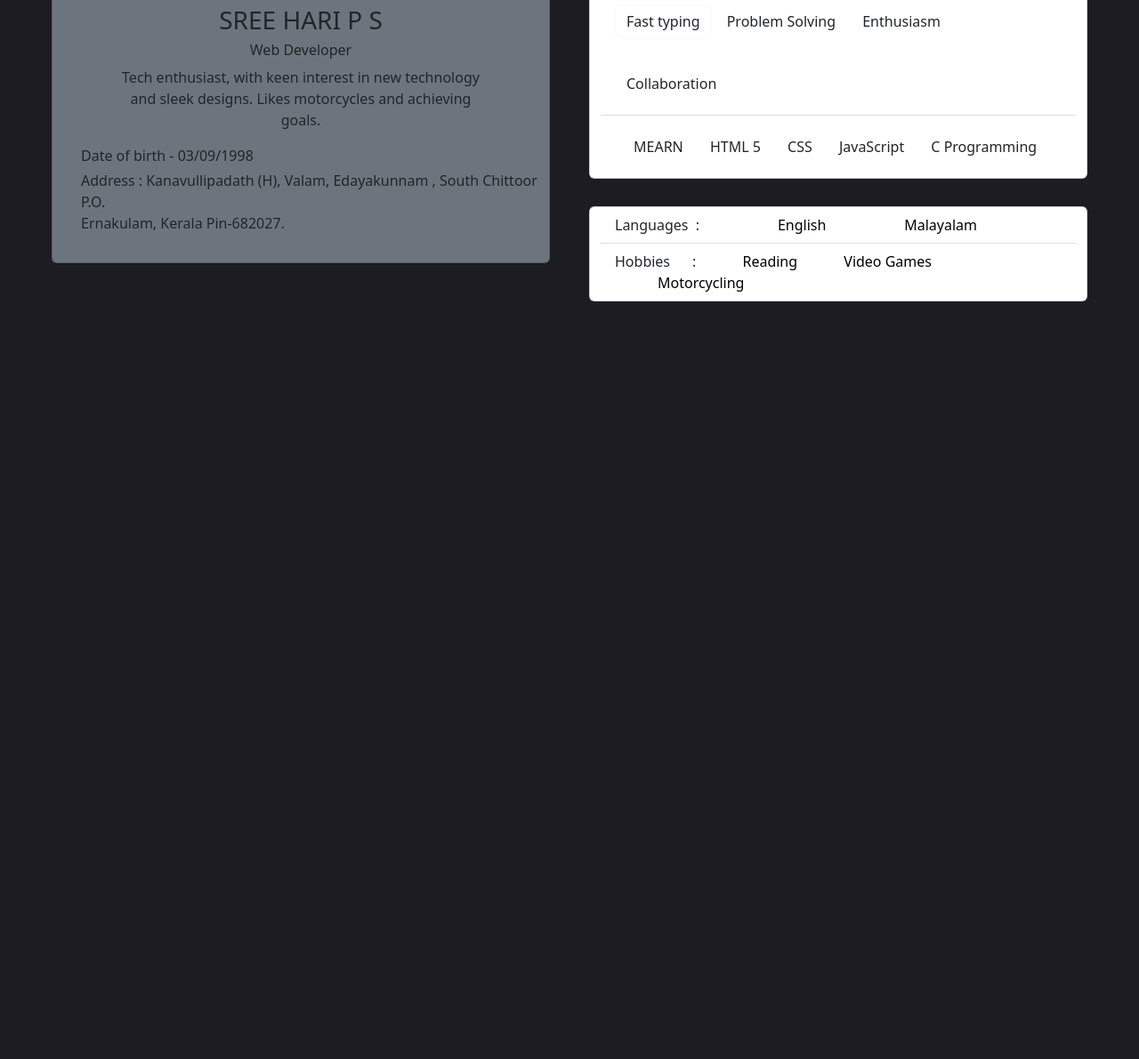
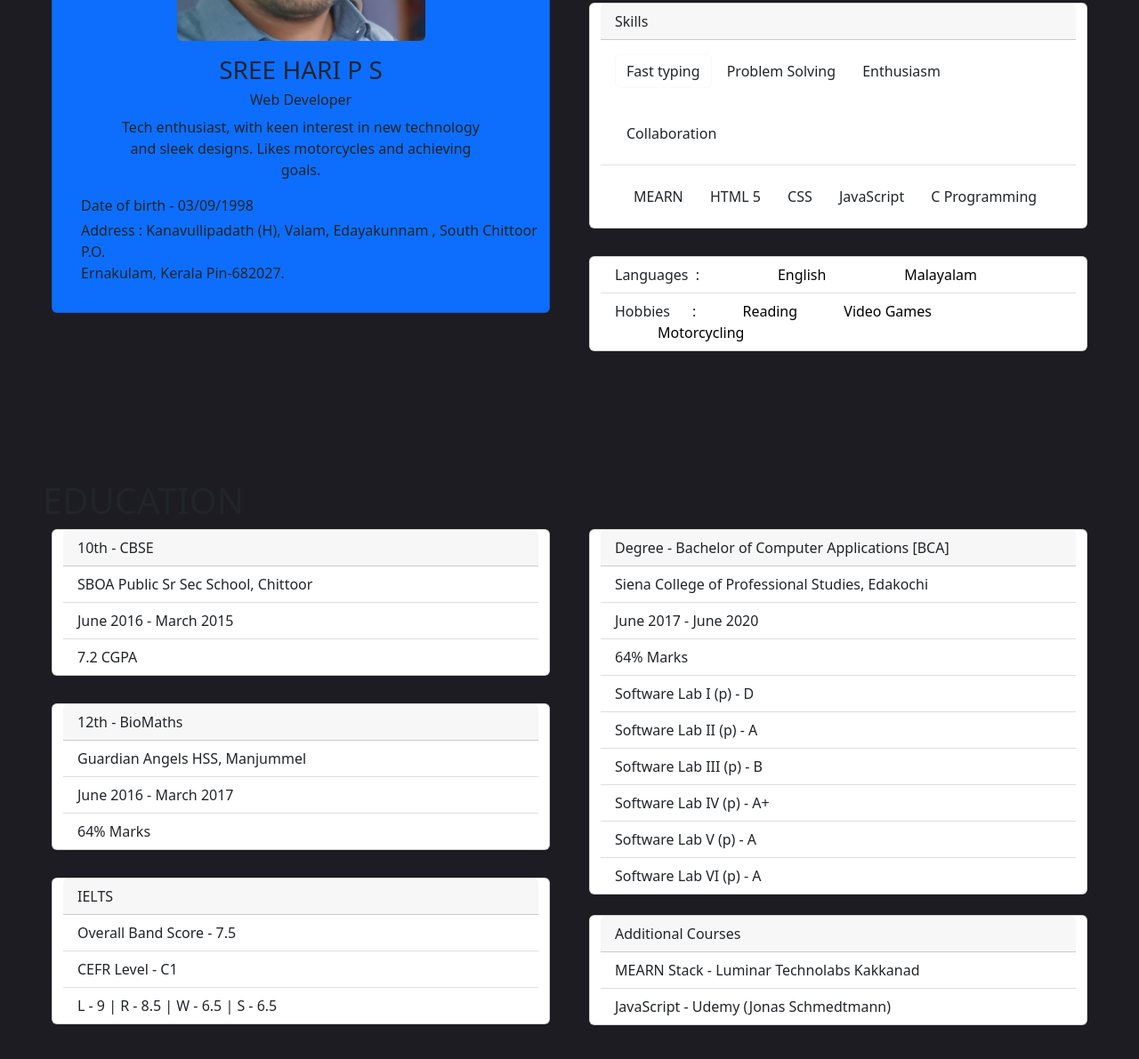
Before and after one commit to lytra47/CV, a plain HTML site: page index.html in a window 1280 px wide. Shown: the part 451-1642 px from the top of the page at 89% size. Before the commit the page ends 886 px from the top, so only its background shows below. Drawn offline with nearby package versions, Linux system fonts and the light colour scheme.

Commit message:
-sectionOne >minor rework, -sectionTwo >Cards added and info updated.

```diff
--- a/index.html
+++ b/index.html
@@ -25,7 +25,7 @@
   </head>
   <body>
     <!-- NAVBAR start/////////////////////////////////////////////////////// -->
-    <nav class="navbar navbar-expand-md bg-transparent">
+    <nav class="navbar navbar-expand-md bg-transparent sticky-top">
       <div class="container-fluid">
         <a class="navbar-brand text-white" href="#">lytra47</a>
         <button
@@ -42,18 +42,18 @@
         <div class="collapse navbar-collapse" id="navbarNavAltMarkup">
           <div class="navbar-nav">
             <a
-              class="nav-link btn btn-outline-light rounded-2 ms-1 me-1"
+              class="nav-link rounded-start ms-1 "
               aria-current="page"
-              href="#"
+              href="#about"
               >About me</a
             >
             <a
-              class="nav-link btn btn-outline-light rounded-2 ms-1 me-1"
-              href="#"
+              class="nav-link  "
+              href="#edu"
               >Education</a
             >
             <a
-              class="nav-link btn btn-outline-light rounded-2 ms-1 me-1"
+              class="nav-link rounded-end  me-1"
               href="#"
               >Projects</a
             >
@@ -65,12 +65,12 @@
 
     <!--SECTION ONE START //////////////////////////////////////////////// -->
 
-    <div class="container-xxl m-5 mt-3 p-5  mx-auto">
-      <!--  -->
+    <div class="container-xxl m-5 mt-3 p-5  mx-auto" id="about">
+      <!--  --> <h1>ABOUT ME</h1>
       <div class="row">
         <!--ROW  -->
         <div class="col mb-4 ">
-          <div class="card mx-auto bg-secondary" style="width: 35rem">
+          <div class="card mx-auto bg-primary" style="width: 35rem">
             <img
               src="sqr.jpg"
               class="card-img-top w-50 rounded-2 mt-4 offset-3"
@@ -176,7 +176,106 @@
     <!--SECTION ONE END   //////////////////////////////////////////////// -->
 
     <!--SECTION TWO START //////////////////////////////////////////////// -->
+    <div class="container-xxl m-5 mt-3 p-5  mx-auto" id="edu">
+      <!--  --> <h1>EDUCATION</h1>
+      <div class="row">
+        <!--ROW  -->
+        <div class="col mb-4 ">
+          <div class="row">
+            <div class="card mx-auto" style="width: 35rem; ">
+              <div class="card-header">10th - CBSE</div>
+              <ul class="list-group list-group-flush">
+                <li class="list-group-item">
+                  SBOA Public Sr Sec School, Chittoor
+                </li>
+                <li class="list-group-item">
+                  June 2016 - March 2015
+                </li>
+                <li class="list-group-item">7.2 CGPA</li>
 
+              </ul>
+            </div>
+          </div>
+          <!--  -->
+          <div class="row">
+            <div class="card mx-auto" style="width: 35rem; margin-top: 31px; ">
+              <div class="card-header">12th - BioMaths</div>
+              <ul class="list-group list-group-flush">
+                <li class="list-group-item">
+                  Guardian Angels HSS, Manjummel
+                </li>
+                <li class="list-group-item">
+                 June 2016 - March 2017
+                </li>
+                <li class="list-group-item">64% Marks</li>
+
+              </ul>
+            </div>
+          </div>
+          <!--  -->
+           <!--  -->
+           <div class="row">
+            <div class="card mx-auto" style="width: 35rem; margin-top: 31px; ">
+              <div class="card-header">IELTS</div>
+              <ul class="list-group list-group-flush">
+                <li class="list-group-item">
+                 Overall Band Score - 7.5
+                </li>
+                <li class="list-group-item">
+                 CEFR Level - C1
+                </li>
+                <li class="list-group-item">L - 9 | R - 8.5 | W - 6.5 | S - 6.5</li>
+
+              </ul>
+            </div>
+          </div>
+          <!--  -->
+          <!-- Part2 -->
+        </div>
+        <!-- COL -->
+        <div class="col">
+          <div class="row">
+            <div class="card mx-auto" style="width: 35rem; ">
+              <div class="card-header">Degree - Bachelor of Computer Applications [BCA] </div>
+              <ul class="list-group list-group-flush">
+
+                <li class="list-group-item">
+                  Siena College of Professional Studies, Edakochi
+                </li>
+                <li class="list-group-item">June 2017 - June 2020</li>
+                <li class="list-group-item">
+                  64% Marks
+                </li>
+                <li class="list-group-item">Software Lab I (p)   - D</li>
+                <li class="list-group-item">Software Lab II (p)    - A</li>
+                <li class="list-group-item">Software Lab III (p)  - B</li>
+                <li class="list-group-item">Software Lab IV (p)  - A+</li>
+                <li class="list-group-item">Software Lab V (p)  - A</li>
+                <li class="list-group-item">Software Lab VI (p)  - A</li>
+              </ul>
+            </div>
+          </div>
+          <!--  -->
+          <!--  -->
+          <div class="row">
+            <div class="card mx-auto" style="width: 35rem; margin-top: 23px; ">
+              <div class="card-header">Additional Courses</div>
+              <ul class="list-group list-group-flush">
+                <li class="list-group-item">
+                 MEARN Stack - Luminar Technolabs Kakkanad
+                </li>
+                <li class="list-group-item">
+                 JavaScript - Udemy (Jonas Schmedtmann)
+                </li>
+
+              </ul>
+            </div>
+          </div>
+          <!--  -->
+        </div>
+        <!--  -->
+      </div>
+    </div>
     <!--SECTION TWO END   //////////////////////////////////////////////// -->
 
     <!--SECTION THREE START  ////////////////////////////////////////////////-->
--- a/style.css
+++ b/style.css
@@ -7,6 +7,14 @@ body {
 .nav-link {
   color: white;
   border: none;
+  background-color: rgba(1, 4, 21, 0.4);
+}
+.nav-link:hover {
+  background-color: aliceblue;
+}
+.nav-link:focus {
+  color: rgb(255, 255, 255);
+  background-color: grey;
 }
 
 a {
```
